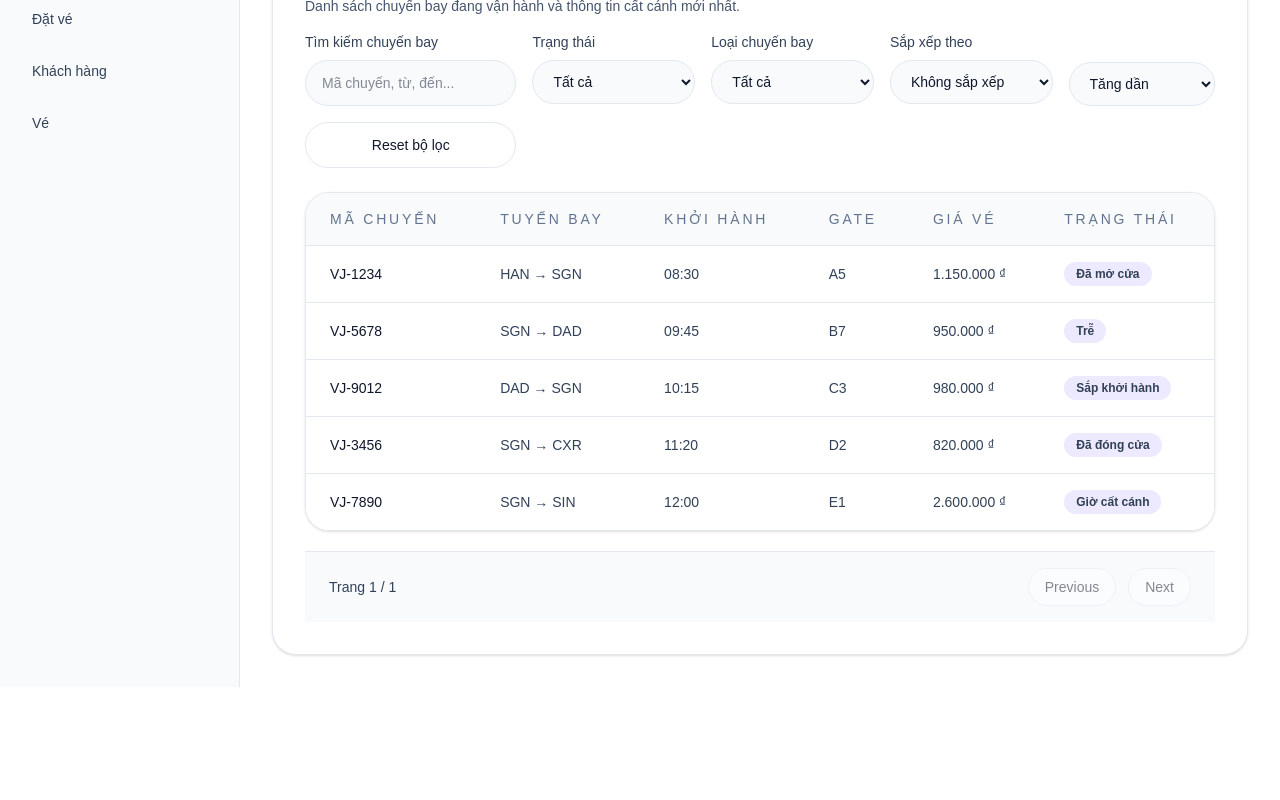
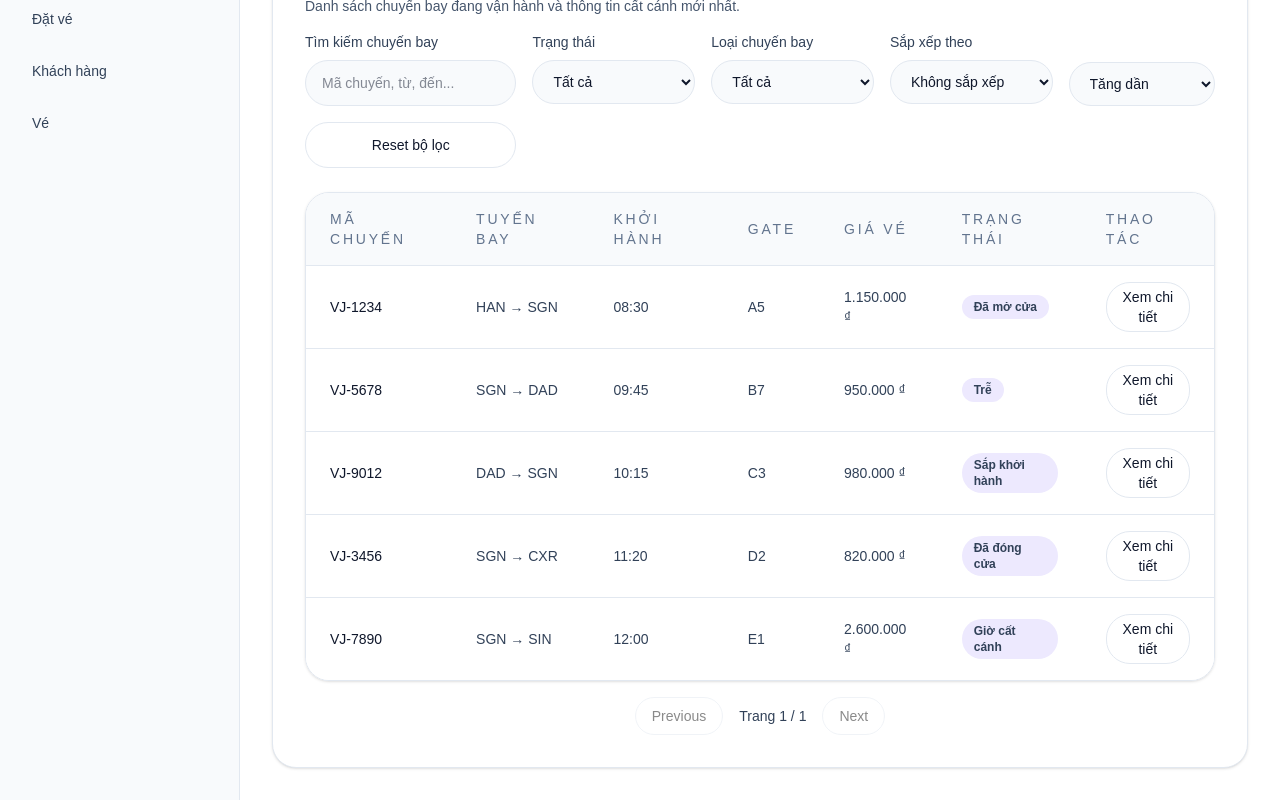
Before and after one commit to TranThiKimNghi/vietjet-agency, a Next.js app: page /dashboard/flights in a window 1280 px wide. Shown: the part 356-1156 px from the top of the page. Before the commit the page ends 1043 px from the top, so only its background shows below. Built offline with nearby package versions, Linux system fonts and the light colour scheme.

Commit message:
feat: add flight detail modal

```diff
--- a/app/dashboard/flights/page.tsx
+++ b/app/dashboard/flights/page.tsx
@@ -1,9 +1,11 @@
-'use client';
+"use client";
 
 import { useMemo, useState } from 'react';
 import Link from 'next/link';
 import { flightList } from '@/data/dashboard';
 import FlightRow from '@/components/dashboard/FlightRow';
+import FlightDetailModal from '@/components/FlightDetailModal';
+import { Flight } from '@/types/dashboard';
 
 const statusOptions = [
   '',
@@ -28,14 +30,15 @@ export default function DashboardFlights() {
   const [typeFilter, setTypeFilter] = useState('');
   const [sortKey, setSortKey] = useState('');
   const [sortDirection, setSortDirection] = useState<'asc' | 'desc'>('asc');
+  const [selectedFlight, setSelectedFlight] = useState<Flight | null>(null);
+  const [isModalOpen, setIsModalOpen] = useState(false);
+  const [currentPage, setCurrentPage] = useState(1);
+  const pageSize = 5;
 
   const normalizedSearchTerm = useMemo(
     () => searchTerm.trim().toLowerCase(),
     [searchTerm]
   );
-
-  const [currentPage, setCurrentPage] = useState(1);
-  const itemsPerPage = 10;
 
   const filteredFlights = useMemo(() => {
     const filtered = flightList.filter((flight) => {
@@ -84,13 +87,14 @@ export default function DashboardFlights() {
     return sorted;
   }, [normalizedSearchTerm, statusFilter, typeFilter, sortKey, sortDirection]);
 
-  const totalPages = Math.max(1, Math.ceil(filteredFlights.length / itemsPerPage));
+  const totalPages = Math.max(1, Math.ceil(filteredFlights.length / pageSize));
 
-  const pagedFlights = useMemo(() => {
-    const clampedPage = Math.min(currentPage, totalPages);
-    const startIndex = (clampedPage - 1) * itemsPerPage;
-    return filteredFlights.slice(startIndex, startIndex + itemsPerPage);
-  }, [filteredFlights, currentPage, totalPages]);
+  const effectivePage = Math.min(currentPage, totalPages);
+
+  const paginatedFlights = useMemo(() => {
+    const start = (effectivePage - 1) * pageSize;
+    return filteredFlights.slice(start, start + pageSize);
+  }, [filteredFlights, effectivePage]);
 
   return (
     <div className="space-y-6">
@@ -129,10 +133,7 @@ export default function DashboardFlights() {
                 id="flight-search"
                 type="text"
                 value={searchTerm}
-                onChange={(event) => {
-                  setSearchTerm(event.target.value);
-                  setCurrentPage(1);
-                }}
+                onChange={(event) => setSearchTerm(event.target.value)}
                 placeholder="Mã chuyến, từ, đến..."
                 className="mt-2 w-full rounded-3xl border border-slate-200 bg-slate-50 px-4 py-3 text-sm text-slate-900 outline-none transition focus:border-slate-900 focus:ring-2 focus:ring-slate-200"
               />
@@ -145,10 +146,7 @@ export default function DashboardFlights() {
               <select
                 id="status-filter"
                 value={statusFilter}
-                onChange={(event) => {
-                  setStatusFilter(event.target.value);
-                  setCurrentPage(1);
-                }}
+                onChange={(event) => setStatusFilter(event.target.value)}
                 className="mt-2 w-full rounded-3xl border border-slate-200 bg-slate-50 px-4 py-3 text-sm text-slate-900 outline-none transition focus:border-slate-900 focus:ring-2 focus:ring-slate-200"
               >
                 {statusOptions.map((option) => (
@@ -166,10 +164,7 @@ export default function DashboardFlights() {
               <select
                 id="type-filter"
                 value={typeFilter}
-                onChange={(event) => {
-                  setTypeFilter(event.target.value);
-                  setCurrentPage(1);
-                }}
+                onChange={(event) => setTypeFilter(event.target.value)}
                 className="mt-2 w-full rounded-3xl border border-slate-200 bg-slate-50 px-4 py-3 text-sm text-slate-900 outline-none transition focus:border-slate-900 focus:ring-2 focus:ring-slate-200"
               >
                 {typeOptions.map((option) => (
@@ -187,10 +182,7 @@ export default function DashboardFlights() {
               <select
                 id="sort-key"
                 value={sortKey}
-                onChange={(event) => {
-                  setSortKey(event.target.value);
-                  setCurrentPage(1);
-                }}
+                onChange={(event) => setSortKey(event.target.value)}
                 className="mt-2 w-full rounded-3xl border border-slate-200 bg-slate-50 px-4 py-3 text-sm text-slate-900 outline-none transition focus:border-slate-900 focus:ring-2 focus:ring-slate-200"
               >
                 {sortOptions.map((option) => (
@@ -205,10 +197,7 @@ export default function DashboardFlights() {
               <select
                 id="sort-direction"
                 value={sortDirection}
-                onChange={(event) => {
-                  setSortDirection(event.target.value as 'asc' | 'desc');
-                  setCurrentPage(1);
-                }}
+                onChange={(event) => setSortDirection(event.target.value as 'asc' | 'desc')}
                 className="mt-2 w-full rounded-3xl border border-slate-200 bg-slate-50 px-4 py-3 text-sm text-slate-900 outline-none transition focus:border-slate-900 focus:ring-2 focus:ring-slate-200"
               >
                 <option value="asc">Tăng dần</option>
@@ -225,7 +214,6 @@ export default function DashboardFlights() {
                   setTypeFilter('');
                   setSortKey('');
                   setSortDirection('asc');
-                  setCurrentPage(1);
                 }}
                 className="inline-flex w-full items-center justify-center rounded-3xl border border-slate-200 bg-white px-4 py-3 text-sm font-medium text-slate-900 transition hover:bg-slate-50"
               >
@@ -236,7 +224,7 @@ export default function DashboardFlights() {
         </div>
 
         <div className="overflow-hidden rounded-3xl border border-slate-200 md:shadow-sm">
-          {pagedFlights.length > 0 ? (
+          {filteredFlights.length > 0 ? (
             <>
               <div className="hidden md:block">
                 <table className="min-w-full border-collapse text-left text-sm">
@@ -248,19 +236,35 @@ export default function DashboardFlights() {
                             <th className="px-6 py-4 font-medium uppercase tracking-[0.2em]">Gate</th>
                             <th className="px-6 py-4 font-medium uppercase tracking-[0.2em]">Giá vé</th>
                             <th className="px-6 py-4 font-medium uppercase tracking-[0.2em]">Trạng thái</th>
+                            <th className="px-6 py-4 font-medium uppercase tracking-[0.2em]">Thao tác</th>
                           </tr>
                   </thead>
                   <tbody className="bg-white">
-                    {pagedFlights.map((flight) => (
-                      <FlightRow key={flight.flightCode} flight={flight} />
+                          {paginatedFlights.map((flight) => (
+                            <FlightRow
+                              key={flight.flightCode}
+                              flight={flight}
+                              showActions
+                              onOpen={(f) => {
+                                setSelectedFlight(f);
+                                setIsModalOpen(true);
+                              }}
+                            />
                           ))}
                   </tbody>
                 </table>
               </div>
 
               <div className="grid gap-4 p-4 md:hidden">
-                {pagedFlights.map((flight) => (
-                  <div key={flight.flightCode} className="rounded-3xl border border-slate-200 bg-slate-50 p-4">
+                {paginatedFlights.map((flight) => (
+                  <div
+                    key={flight.flightCode}
+                    className="rounded-3xl border border-slate-200 bg-slate-50 p-4 cursor-pointer"
+                    onClick={() => {
+                      setSelectedFlight(flight);
+                      setIsModalOpen(true);
+                    }}
+                  >
                     <div className="flex items-center justify-between gap-3">
                       <p className="text-sm font-medium text-slate-900">{flight.flightCode}</p>
                       <span className="inline-flex rounded-full bg-violet-100 px-3 py-1 text-xs font-semibold text-slate-700">
@@ -291,31 +295,35 @@ export default function DashboardFlights() {
             </div>
           )}
         </div>
-
-        <div className="mt-5 flex flex-col items-center justify-between gap-3 border-t border-slate-200 bg-slate-50 px-6 py-4 text-sm text-slate-700 sm:flex-row">
-          <span>
-            Trang {currentPage} / {totalPages}
-          </span>
-          <div className="flex gap-3">
+        <div className="mt-4 flex items-center justify-center gap-4">
           <button
-              type="button"
-              onClick={() => setCurrentPage((prev) => Math.max(1, prev - 1))}
+            onClick={() => setCurrentPage((p) => Math.max(1, p - 1))}
             disabled={currentPage === 1}
-              className="inline-flex items-center justify-center rounded-3xl border border-slate-200 bg-white px-4 py-2 text-sm font-medium text-slate-900 transition hover:bg-slate-50 disabled:cursor-not-allowed disabled:opacity-50"
+            className="rounded-3xl border border-slate-200 bg-white px-4 py-2 text-sm disabled:opacity-50"
           >
             Previous
           </button>
+
+          <div className="text-sm text-slate-700">Trang {currentPage} / {totalPages}</div>
+
           <button
-              type="button"
-              onClick={() => setCurrentPage((prev) => Math.min(totalPages, prev + 1))}
+            onClick={() => setCurrentPage((p) => Math.min(totalPages, p + 1))}
             disabled={currentPage === totalPages}
-              className="inline-flex items-center justify-center rounded-3xl border border-slate-200 bg-white px-4 py-2 text-sm font-medium text-slate-900 transition hover:bg-slate-50 disabled:cursor-not-allowed disabled:opacity-50"
+            className="rounded-3xl border border-slate-200 bg-white px-4 py-2 text-sm disabled:opacity-50"
           >
             Next
           </button>
         </div>
-        </div>
       </section>
+      {isModalOpen && selectedFlight && (
+        <FlightDetailModal
+          flight={selectedFlight}
+          onClose={() => {
+            setIsModalOpen(false);
+            setSelectedFlight(null);
+          }}
+        />
+      )}
     </div>
   );
 }
--- a/app/dashboard/page.tsx
+++ b/app/dashboard/page.tsx
@@ -1,6 +1,6 @@
-'use client';
+"use client";
 
-import { useEffect } from 'react';
+import { useEffect, useState } from 'react';
 import Link from 'next/link';
 import { useRouter } from 'next/navigation';
 import { isAuthenticated } from '@/lib/authClient';
@@ -8,9 +8,14 @@ import DashboardHeader from '@/components/dashboard/DashboardHeader';
 import StatisticsGrid from '@/components/dashboard/StatisticsGrid';
 import RecentActivities from '@/components/dashboard/RecentActivities';
 import UpcomingFlights from '@/components/dashboard/UpcomingFlights';
+import FlightDetailModal from '@/components/FlightDetailModal';
+import { Flight } from '@/types/dashboard';
 
 export default function Dashboard() {
   const router = useRouter();
+
+  const [selectedFlight, setSelectedFlight] = useState<Flight | null>(null);
+  const [isModalOpen, setIsModalOpen] = useState(false);
 
   useEffect(() => {
     if (!isAuthenticated()) {
@@ -40,7 +45,20 @@ export default function Dashboard() {
       </section>
       <StatisticsGrid />
       <RecentActivities />
-      <UpcomingFlights />
+      <UpcomingFlights onOpenFlight={(f) => {
+        setSelectedFlight(f);
+        setIsModalOpen(true);
+      }} />
+
+      {isModalOpen && selectedFlight && (
+        <FlightDetailModal
+          flight={selectedFlight}
+          onClose={() => {
+            setIsModalOpen(false);
+            setSelectedFlight(null);
+          }}
+        />
+      )}
     </div>
   );
 }
--- /dev/null
+++ b/components/FlightDetailModal.tsx
@@ -0,0 +1,85 @@
+import { useEffect } from 'react';
+import { Flight } from '@/types/dashboard';
+
+export default function FlightDetailModal({
+  flight,
+  onClose,
+}: {
+  flight: Flight | null;
+  onClose: () => void;
+}) {
+  useEffect(() => {
+    function onKey(e: KeyboardEvent) {
+      if (e.key === 'Escape') onClose();
+    }
+    document.addEventListener('keydown', onKey);
+    return () => document.removeEventListener('keydown', onKey);
+  }, [onClose]);
+
+  if (!flight) return null;
+
+  return (
+    <div
+      className="fixed inset-0 z-50 flex items-center justify-center"
+      aria-modal="true"
+      role="dialog"
+    >
+      <div
+        className="absolute inset-0 bg-black/40"
+        onClick={onClose}
+      />
+
+      <div className="relative z-10 w-full max-w-2xl rounded-2xl bg-white p-6 shadow-lg">
+        <div className="flex items-start justify-between">
+          <div>
+            <h3 className="text-xl font-semibold text-slate-900">Chi tiết chuyến bay</h3>
+            <p className="text-sm text-slate-600">Mã: {flight.flightCode}</p>
+          </div>
+          <button
+            onClick={onClose}
+            aria-label="Đóng"
+            className="rounded-full bg-slate-100 p-2 text-slate-700 hover:bg-slate-200"
+          >
+            ✕
+          </button>
+        </div>
+
+        <div className="mt-6 grid grid-cols-1 gap-4 sm:grid-cols-2">
+          <div>
+            <p className="text-sm text-slate-500">Tuyến bay</p>
+            <p className="mt-1 font-medium text-slate-900">{flight.route}</p>
+          </div>
+          <div>
+            <p className="text-sm text-slate-500">Giờ khởi hành</p>
+            <p className="mt-1 font-medium text-slate-900">{flight.departureTime}</p>
+          </div>
+          <div>
+            <p className="text-sm text-slate-500">Cổng</p>
+            <p className="mt-1 font-medium text-slate-900">{flight.gate}</p>
+          </div>
+          <div>
+            <p className="text-sm text-slate-500">Loại chuyến</p>
+            <p className="mt-1 font-medium text-slate-900">{flight.flightType}</p>
+          </div>
+          <div>
+            <p className="text-sm text-slate-500">Trạng thái</p>
+            <p className="mt-1 font-medium text-slate-900">{flight.status}</p>
+          </div>
+          <div>
+            <p className="text-sm text-slate-500">Giá</p>
+            <p className="mt-1 font-medium text-slate-900">{flight.price.toLocaleString('vi-VN')} ₫</p>
+          </div>
+        </div>
+
+        <div className="mt-6 flex justify-end">
+          <button
+            onClick={onClose}
+            className="rounded-3xl bg-slate-900 px-4 py-2 text-sm font-medium text-white hover:bg-slate-800"
+          >
+            Đóng
+          </button>
+        </div>
+      </div>
+    </div>
+  );
+}
--- a/components/dashboard/FlightRow.tsx
+++ b/components/dashboard/FlightRow.tsx
@@ -1,8 +1,16 @@
 import { Flight } from '@/types/dashboard';
 
-export default function FlightRow({ flight }: { flight: Flight }) {
+export default function FlightRow({
+  flight,
+  onOpen,
+  showActions,
+}: {
+  flight: Flight;
+  onOpen?: (f: Flight) => void;
+  showActions?: boolean;
+}) {
   return (
-    <tr className="border-t border-slate-200">
+    <tr className="border-t border-slate-200 hover:bg-slate-50">
       <td className="px-6 py-4 font-medium text-slate-900">{flight.flightCode}</td>
       <td className="px-6 py-4 text-slate-700">{flight.route}</td>
       <td className="px-6 py-4 text-slate-700">{flight.departureTime}</td>
@@ -13,6 +21,19 @@ export default function FlightRow({ flight }: { flight: Flight }) {
           {flight.status}
         </span>
       </td>
+      {showActions ? (
+        <td className="px-6 py-4 text-right">
+          <button
+            onClick={(e) => {
+              e.stopPropagation();
+              onOpen?.(flight);
+            }}
+            className="inline-flex items-center gap-2 rounded-3xl border border-slate-200 bg-white px-3 py-1 text-sm font-medium text-slate-900 hover:bg-slate-50"
+          >
+            Xem chi tiết
+          </button>
+        </td>
+      ) : null}
     </tr>
   );
 }
```
Also changed, not shown: components/dashboard/UpcomingFlights.tsx (+9 -3 lines). Lines whose indentation alone changed are shown as unchanged.
